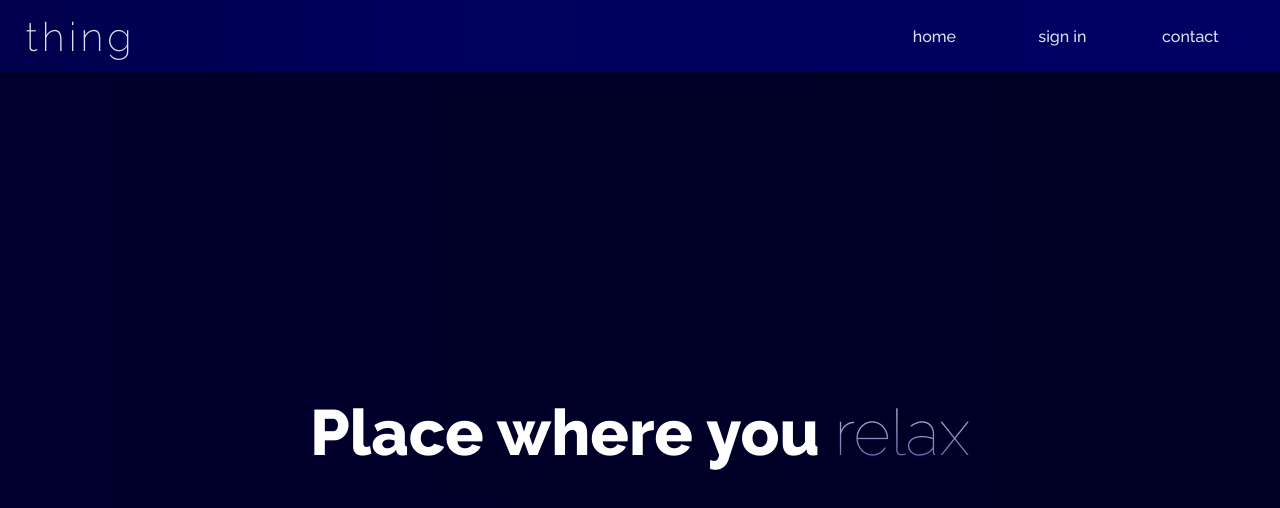
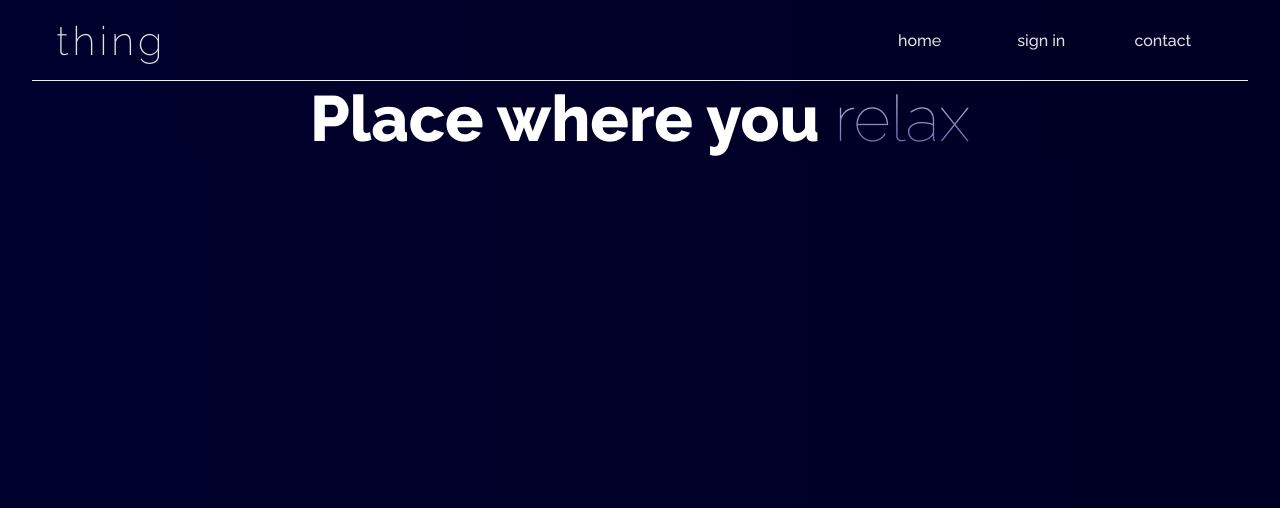
Before and after one commit to snturk/thing2, a Nuxt app: page / in a window 1280 px wide. Shown: the top 508 px of the page. Built offline with nearby package versions, Linux system fonts and the light colour scheme.

Commit message:
minor style changes
Changed font-weight, color and width of navigation bar.

```diff
--- a/layouts/default.vue
+++ b/layouts/default.vue
@@ -16,14 +16,13 @@
 html, body {
   top: 0;
   left: 0;
-  width: 100vw;
-  height: 100vh;
   margin: 0;
   background: linear-gradient(90deg, #000050 0%, #000030 48%,  #000022 100%);
   background-size: 300%;
   background-position: 100% 0%;
   animation: bgFade ease 8s;
   font-family: 'Raleway', sans-serif;
+  font-weight: 200;
 }
 
 @keyframes bgFade {
@@ -45,15 +44,14 @@ html, body {
 }
 
 .container{
-  height: 90%;
   margin: 0;
 }
 
 nav{
-  background: linear-gradient(90deg, rgba(0,0,77,1) 0%, rgba(0,0,92,1) 28%, rgba(0,0,100,1) 100%);
+  border-bottom: 1px solid #eee;
   color: rgba(255, 255, 255, 0.877);
-  width: 100%;
-  height: 9%;
+  width: 95%;
+  height: 10vh;
   margin: 0 auto;
   display: flex;
   flex-direction: row;
@@ -89,7 +87,7 @@ nav{
   transition-duration: 300ms;
 }
 .navEl:hover{
-  background:  rgb(170, 170, 252);
+  background:  #eee;
   color: #000024;
   cursor: pointer;
 }
```
